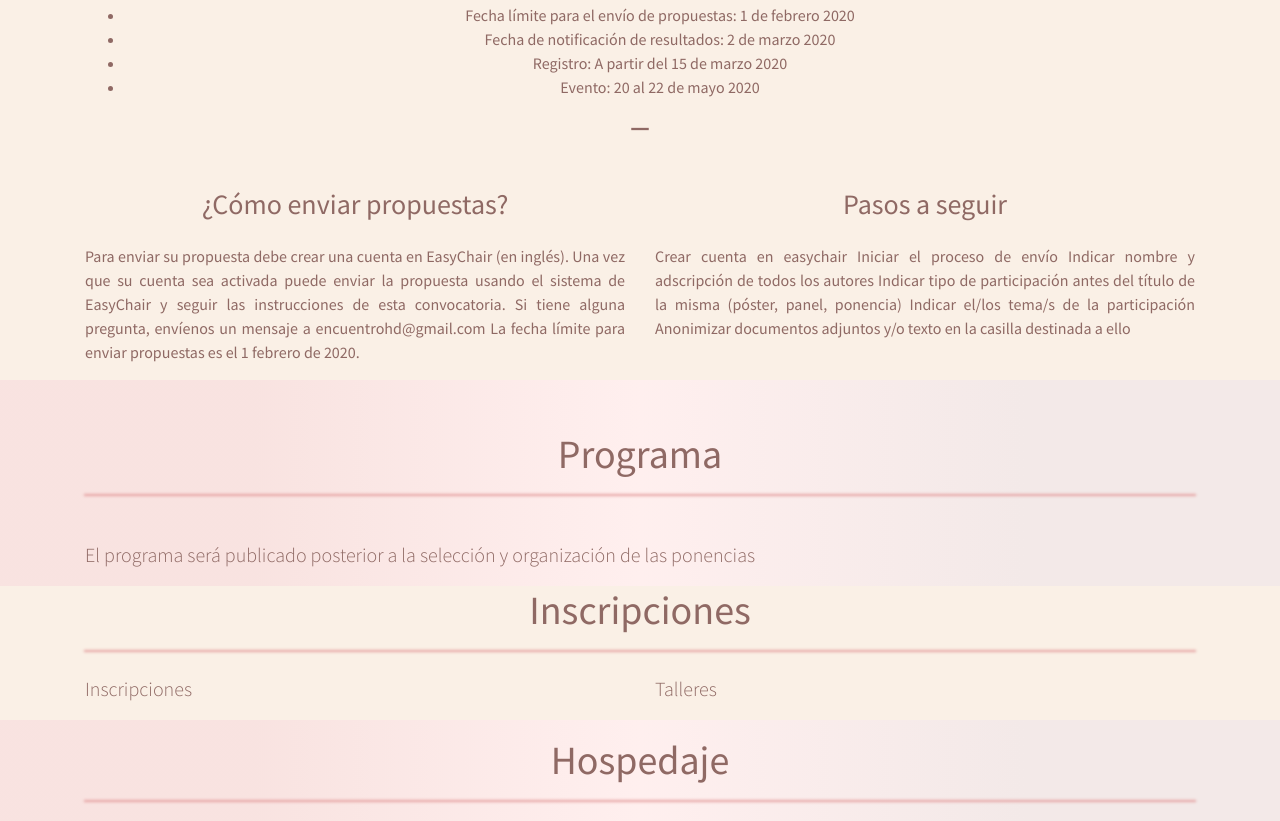
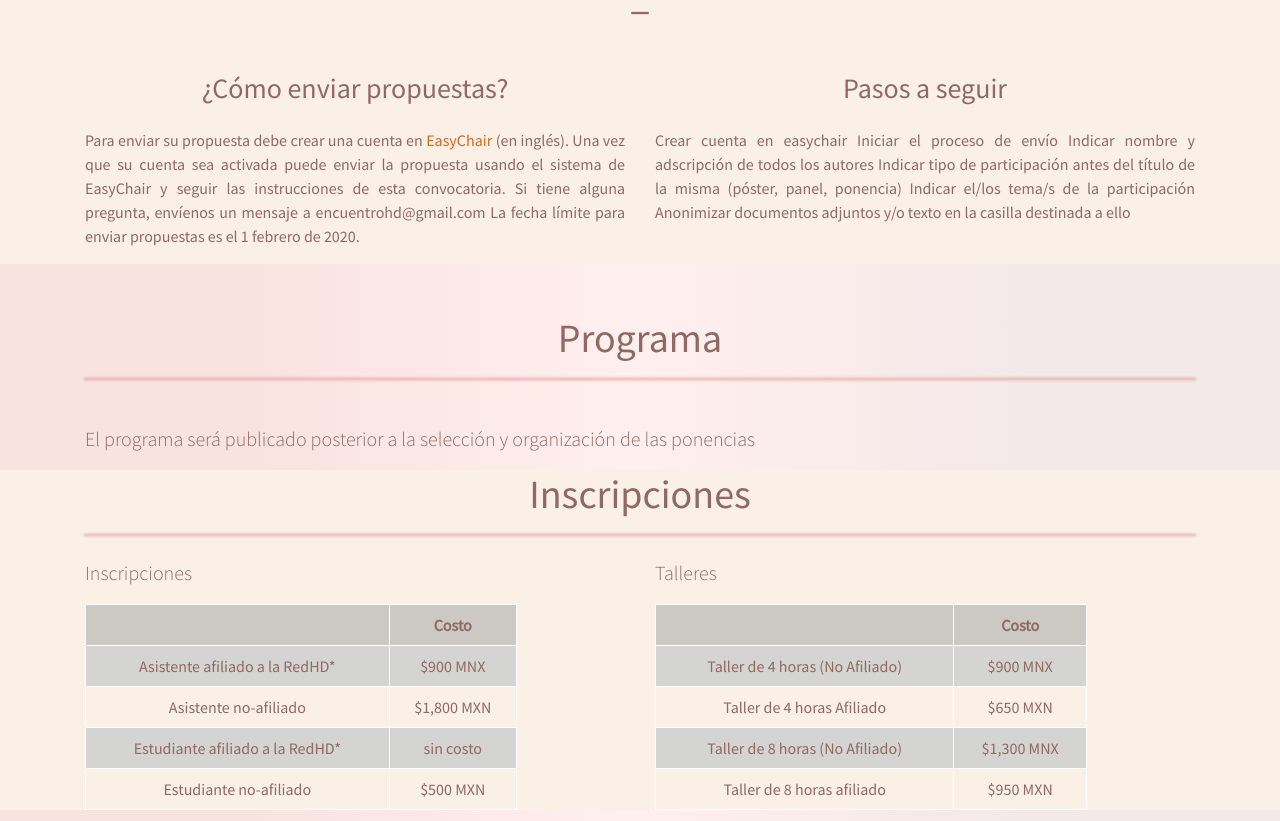
Before and after one commit to thelule/redhd, a website: page index.html in a window 1280 px wide. Shown: the part 2217-3038 px from the top of the page. Drawn offline with nearby package versions, Linux system fonts and the light colour scheme.

```diff
--- a/css/styles-rhd.css
+++ b/css/styles-rhd.css
@@ -155,3 +155,31 @@
   text-align: center !important;
   padding-bottom: .5em;
 }
+
+table {
+  border-collapse: collapse;
+  width: 80%;
+  text-align: center !important;
+}
+
+th {
+  background-color: rgba(167, 166, 166, 0.541);
+}
+
+td, th {
+  border: 1px solid #ffffff;
+  text-align: center;
+  padding: 8px;
+}
+
+tr:nth-child(even) {
+  background-color: #d1d1d1e7;
+}
+
+a {
+  color: chocolate;
+}
+
+a:hover {
+  color: chocolate;
+}
--- a/index.html
+++ b/index.html
@@ -229,7 +229,8 @@
             <div class="col-sm" style="text-align: justify !important;">
                 <p>
                   <h3>¿Cómo enviar propuestas?</h3>
-                  Para enviar su propuesta debe crear una cuenta en EasyChair (en inglés).
+                  Para enviar su propuesta debe crear una cuenta en
+                  <a href="https://easychair.org/conferences/?conf=5ehd">EasyChair</a>  (en inglés).
                   Una vez que su cuenta sea activada puede enviar la propuesta usando el sistema
                   de EasyChair y seguir las instrucciones de esta convocatoria.
                   Si tiene alguna pregunta, envíenos un mensaje a encuentrohd@gmail.com
@@ -280,9 +281,61 @@
         <div class="row">
           <div class="col-sm">
             <p class="lead">Inscripciones</p>
+
+            <table>
+                <tr>
+
+                  <th></th>
+                  <th>Costo</th>
+                </tr>
+                <tr>
+                  <td>Asistente afiliado a la RedHD*</td>
+                  <td>$900 MNX</td>
+                </tr>
+                <tr>
+                  <td>Asistente no-afiliado</td>
+                  <td>$1,800 MXN</td>
+                </tr>
+                <tr>
+                  <td>Estudiante afiliado a la RedHD*</td>
+                  <td>sin costo</td>
+                </tr>
+                <tr>
+                  <td>Estudiante no-afiliado</td>
+                  <td>$500 MXN</td>
+                </tr>
+
+              </table>
+
           </div>
           <di class="col-sm">
             <p class="lead">Talleres</p>
+            <table>
+                <tr>
+
+                  <th></th>
+                  <th>Costo</th>
+                </tr>
+                <tr>
+                  <td>Taller de  4 horas (No Afiliado)</td>
+                  <td>$900 MNX</td>
+                </tr>
+                <tr>
+                  <td>Taller de 4 horas Afiliado</td>
+                  <td>$650 MXN</td>
+                </tr>
+                <tr>
+                  <td>Taller de 8 horas (No Afiliado)</td>
+                  <td>$1,300 MNX</td>
+                </tr>
+                <tr>
+                  <td>Taller de 8 horas afiliado</td>
+                  <td>$950 MXN</td>
+                </tr>
+
+              </table>
+
+
           </di>
         </div>
         <p class="lead"></p>
@@ -387,9 +440,11 @@
         <p class="lead" style="text-align: center !important;">
             <ion-icon name="business"></ion-icon>Universidad Autónoma de Querétaro</p>
         <p>
-          <ul style="text-align: center; !important">
+          <ul style="text-align: center !important;">
               <li style="list-style:none;">Quinto Encuentro ed Humanistas Digitales</li>
-              <li style="list-style:none;">Sitio: http://humanidadesdigitales.net</li>
+              <li style="list-style:none;">Sitio:
+                <a href="http://humanidadesdigitales.net">humanidadesdigitales.net</a>
+              </li>
               <li style="list-style:none;">Cerro de las Campanas S/N, Centro Universitario</li>
               <li style="list-style:none;">76010 Santiago de Querétaro, Qro.</li>
               <li style="list-style:none;">TEl: (442)1921200 ext: 3511</li>
```
Also changed, not shown: vendor/imgs/banner5e.jpg.
